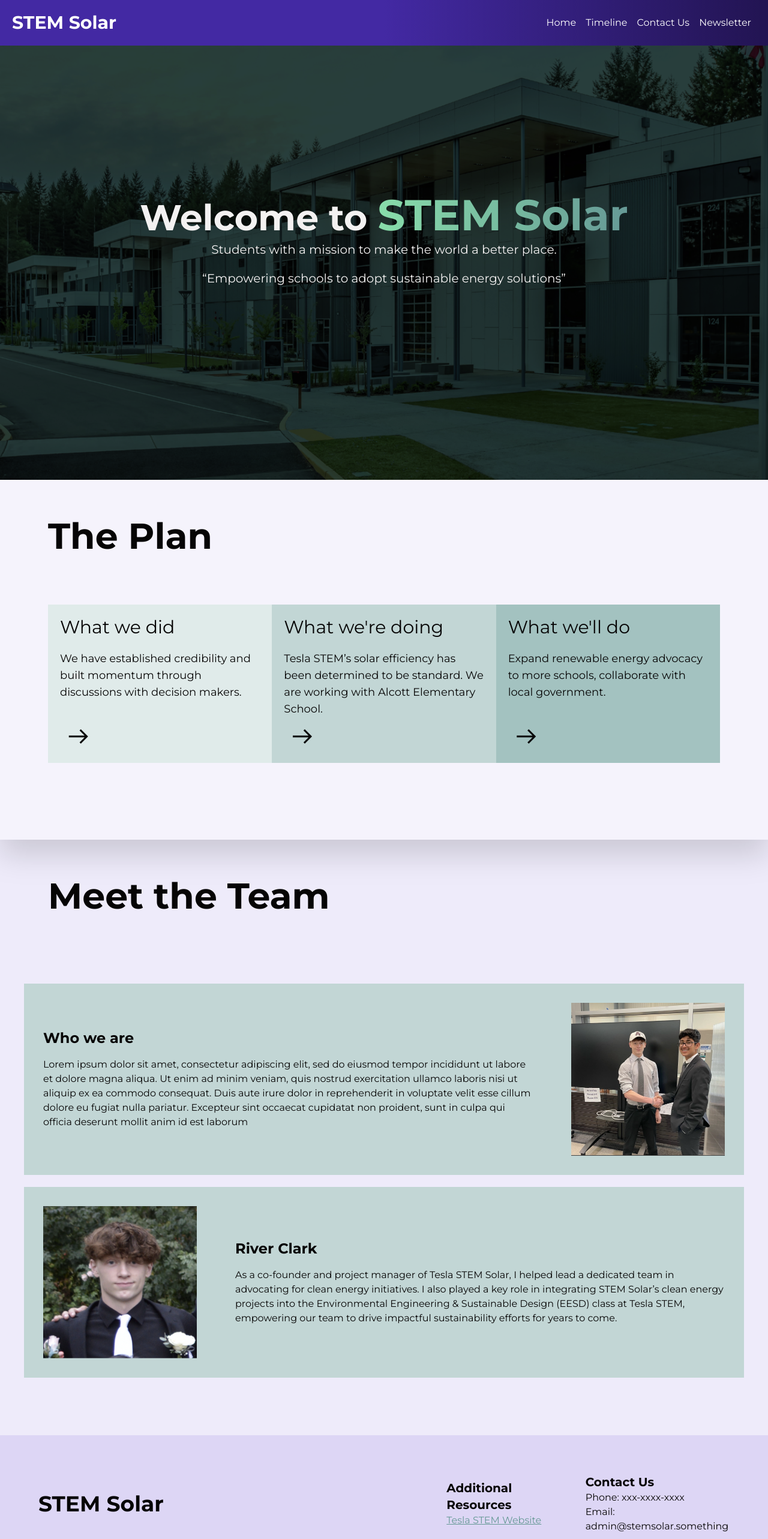
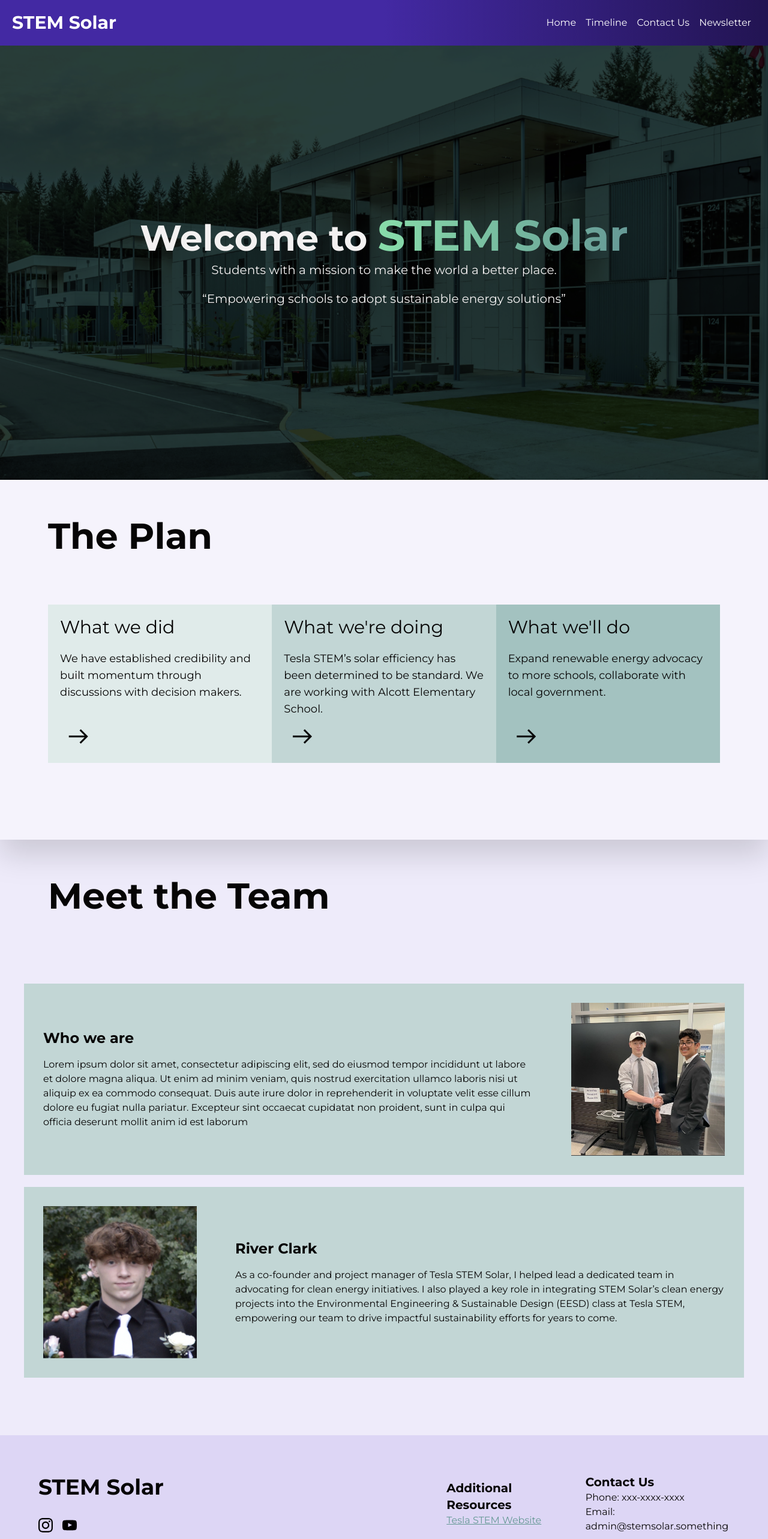
Before and after one commit to somebody4545/stemsolar, a React (Vite) app: page / in a window 1280 px wide. Shown: the top 2566 px of the page at 60% size. Built offline with nearby package versions, Linux system fonts and the light colour scheme; a web font is replaced by a local one.

Commit message:
footer looks nicer i guess

```diff
--- a/index.html
+++ b/index.html
@@ -5,8 +5,10 @@
     <link rel="icon" type="image/svg+xml" href="/vite.svg" />
     <meta name="viewport" content="width=device-width, initial-scale=1.0" />
     <title>Vite + React</title>
+    <link rel="stylesheet" href="https://fonts.googleapis.com/css2?family=Material+Symbols+Outlined:opsz,wght,FILL,GRAD@20..48,100..700,0..1,-50..200&icon_names=stat_minus_1" />
     <link rel="stylesheet" href="https://fonts.googleapis.com/css2?family=Material+Symbols+Outlined:opsz,wght,FILL,GRAD@20..48,100..700,0..1,-50..200&icon_names=arrow_right_alt" />
     <link rel="stylesheet" href="https://fonts.googleapis.com/css2?family=Material+Symbols+Outlined:opsz,wght,FILL,GRAD@20..48,100..700,0..1,-50..200&icon_names=menu" />
+
   </head>
   <body>
     <div id="root"></div>
--- a/src/pages/Home.jsx
+++ b/src/pages/Home.jsx
@@ -26,12 +26,13 @@
 const Home = () => {
     return (<>
             <div
-                className={'z-10 after:bg-stem after:h-full after:w-full after:bg-cover after:absolute after:-z-10 after:top-0 after:left-0 after:bg-fixed after:bg-primary-900 after:bg-blend-overlay h-screen w-full flex flex-col align-center relative justify-center text-text-50 text-center gap-5 px-16'}>
+                className={'z-10 after:bg-stem after:h-full after:w-full after:bg-cover after:absolute after:-z-10 after:top-0 after:left-0 after:bg-fixed after:bg-primary-900 after:bg-blend-overlay h-screen w-full flex flex-col align-center relative justify-center text-text-50 text-center gap-5 px-[5%]'}>
+                <div className={'h-12'}></div>
                 <IntroAnim></IntroAnim>
             </div>
             <section
-                className={'drop-shadow-2xl py-16 max-sm:pb-0 min-h-[80%] w-full bg-background-default flex flex-col text-text-default gap-5'}>
-                <h1 className={"text-6xl font-bold px-20 max-sm:pb-10 max-sm:px-8"}>
+                className={'drop-shadow-2xl py-16 max-md:pb-0 min-h-[80%] w-full bg-background-default flex flex-col text-text-default gap-5'}>
+                <h1 className={"text-6xl font-bold px-20 max-md:pb-10 max-md:px-8"}>
                     The Plan
                 </h1>
                 <div
@@ -42,7 +43,7 @@
                         <p className={'text-lg'}>We have established credibility and built momentum through discussions
                             with decision makers.</p>
                         <div className={"w-full min-h-14 h-full"}>
-                            <span className={"material-symbols-outlined text-5xl absolute bottom-5 group-hover:right-[10%] right-[80%] transition-all"}>
+                            <span className={"material-symbols-outlined text-5xl absolute bottom-5 md:group-hover:right-[10%] md:right-[80%] max-md:left-5  transition-all"}>
                             arrow_right_alt
                             </span>
                         </div>
@@ -53,7 +54,7 @@
                         <p className={'text-lg'}>Tesla STEM’s solar efficiency has been determined to be standard. We
                             are working with Alcott Elementary School.</p>
                         <div className={"w-full min-h-14 h-full"}>
-                            <span className={"material-symbols-outlined text-5xl absolute bottom-5 group-hover:right-[10%] right-[80%] transition-all"}>
+                            <span className={"material-symbols-outlined text-5xl absolute bottom-5 max-md:left-5 md:group-hover:right-[10%] md:right-[80%]  transition-all"}>
                             arrow_right_alt
                             </span>
                         </div>
@@ -64,7 +65,7 @@
                         <p className={'text-lg'}>Expand renewable energy advocacy to more schools, collaborate with
                             local government.</p>
                         <div className={"w-full min-h-14 h-full"}>
-                            <span className={"material-symbols-outlined text-5xl absolute bottom-5 group-hover:right-[10%] right-[80%] transition-all"}>
+                            <span className={"material-symbols-outlined text-5xl absolute bottom-5 md:group-hover:right-[10%] md:right-[80%] max-md:left-5  transition-all"}>
                             arrow_right_alt
                             </span>
                         </div>
@@ -73,7 +74,7 @@
             </section>
             <section
                 className={'py-16 min-h-[80%] w-full md:pb-24 bg-background-50 flex flex-col text-text-default gap-5'}>
-                <h1 className={"text-6xl font-bold px-20 pb-10 md:pb-24 max-sm:px-8"}>
+                <h1 className={"text-6xl font-bold px-20 pb-10 md:pb-24 max-md:px-8"}>
                     Meet the Team
                 </h1>
                 <div
--- a/src/templates/Footer.jsx
+++ b/src/templates/Footer.jsx
@@ -6,10 +6,9 @@
             <div className={'text-4xl md:w-2/3 flex flex-col align-center h-full my-auto text-center md:text-left font-bold'}>
                 <h1 className={''}>STEM Solar</h1>
                 {/* socials */}
-                <div className={'flex flex-row gap-5'}>
-                    <a href={"https://www.instagram.com"}><img src="" alt=""/></a>
-                    <a href={"https://www.facebook.com"}><img src="" alt=""/></a>
-                    <a href={"https://www.twitter.com"}><img src="" alt=""/></a>
+                <div className={'flex flex-row gap-4 [&>*]:size-6 pt-8 max-md:mx-auto'}>
+                    <a href={"https://www.instagram.com"}><img src="insta.svg" alt=""/></a>
+                    <a href={"https://www.youtube.com"}><img src="youtube.svg" alt=""/></a>
                 </div>
             </div>
             <div className={'md-w-1/3 flex flex-col align-center h-full my-auto'}>
```
Also changed, not shown: public/insta.svg (added), public/youtube.svg (added).
